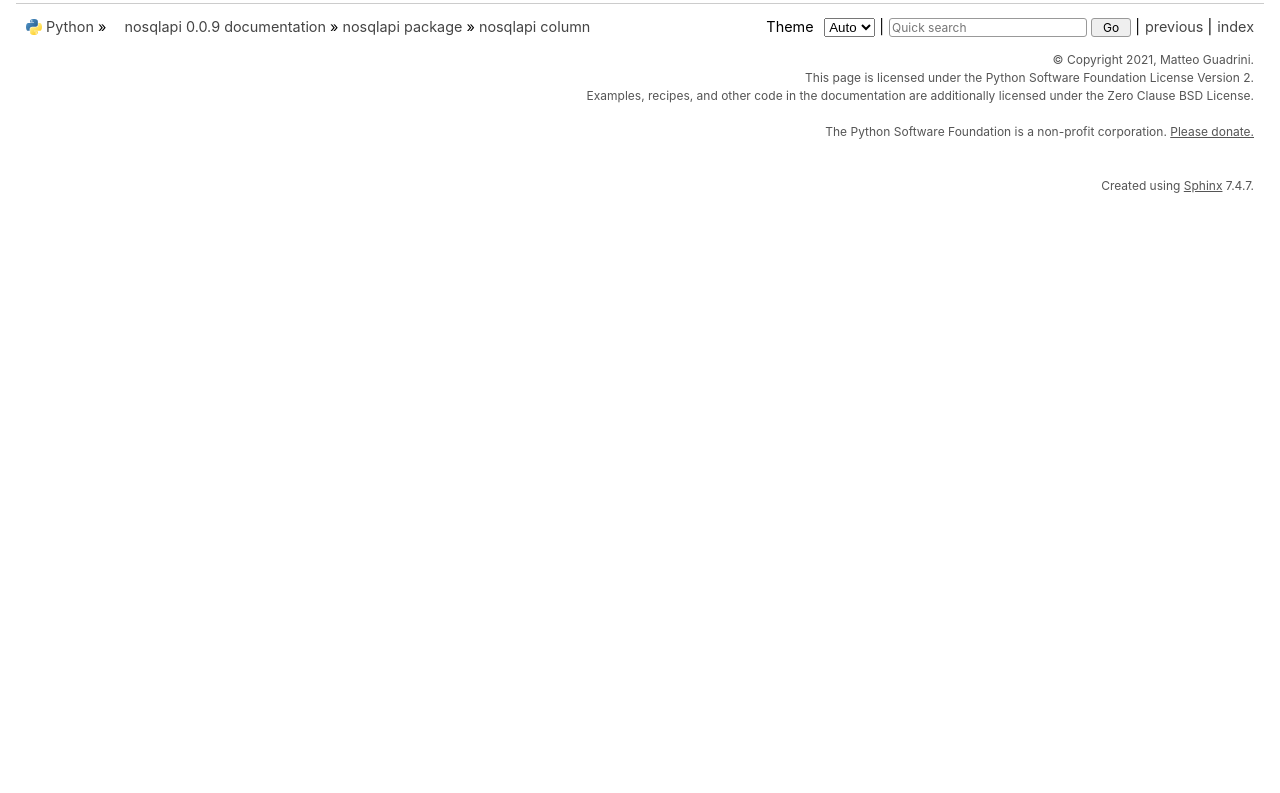
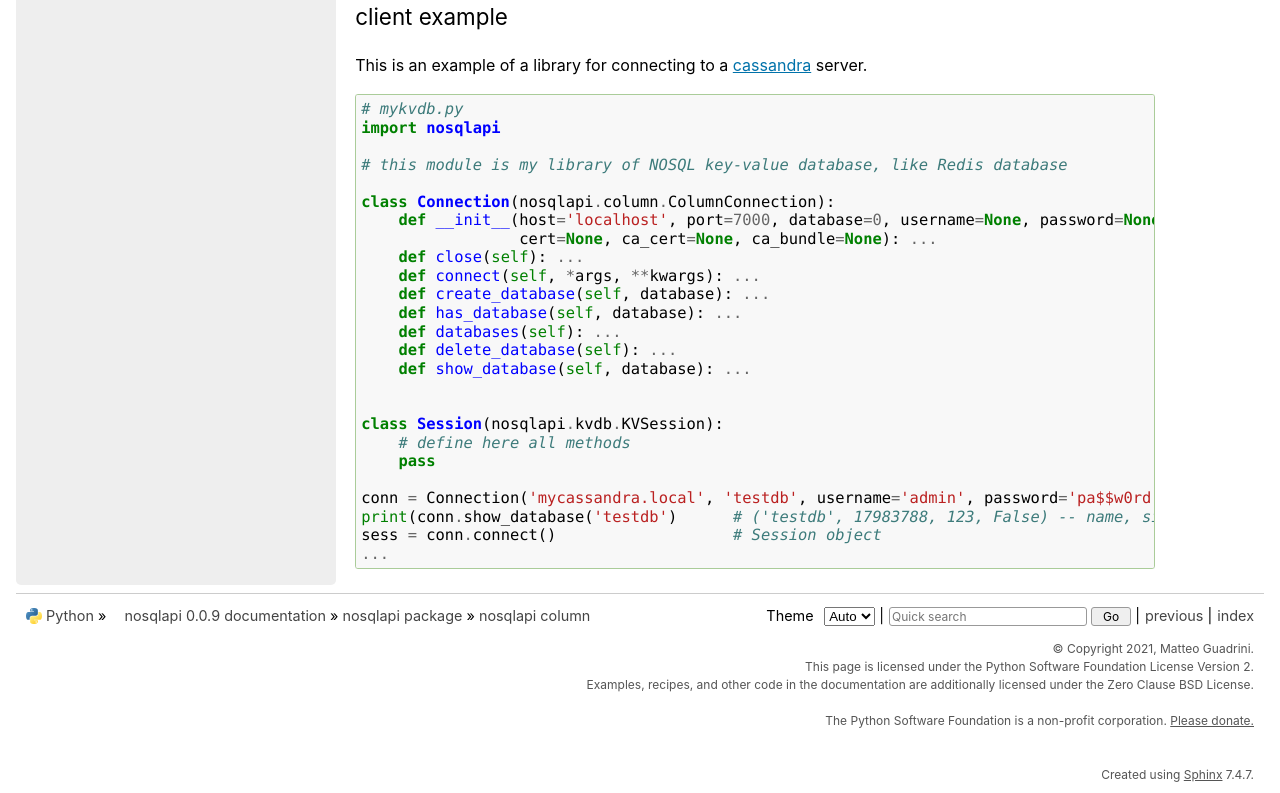
Before and after one commit to MatteoGuadrini/nosqlapi, a Sphinx documentation site: the page built from docs/source/nosqlapi_column.rst, in a window 1280 px wide and 1212 px high, cut to the strip 419-1212 px from the top of the window. Built offline with Sphinx 7.4.7, drawn with Linux system fonts in a browser that asks for light colours.

Commit message:
Add client example

```diff
--- a/docs/source/nosqlapi_column.rst
+++ b/docs/source/nosqlapi_column.rst
@@ -14,3 +14,36 @@
     :members:
     :special-members:
     :show-inheritance:
+
+client example
+**************
+
+This is an example of a library for connecting to a `cassandra <https://cassandra.apache.org/>`_ server.
+
+.. code-block:: python
+
+    # mykvdb.py
+    import nosqlapi
+
+    # this module is my library of NOSQL key-value database, like Redis database
+
+    class Connection(nosqlapi.column.ColumnConnection):
+        def __init__(host='localhost', port=7000, database=0, username=None, password=None, ssl=None, tls=None,
+                     cert=None, ca_cert=None, ca_bundle=None): ...
+        def close(self): ...
+        def connect(self, *args, **kwargs): ...
+        def create_database(self, database): ...
+        def has_database(self, database): ...
+        def databases(self): ...
+        def delete_database(self): ...
+        def show_database(self, database): ...
+
+
+    class Session(nosqlapi.kvdb.KVSession):
+        # define here all methods
+        pass
+
+    conn = Connection('mycassandra.local', 'testdb', username='admin', password='pa$$w0rd', tls=True)
+    print(conn.show_database('testdb')      # ('testdb', 17983788, 123, False) -- name, size, rows, readonly
+    sess = conn.connect()                   # Session object
+    ...
```
